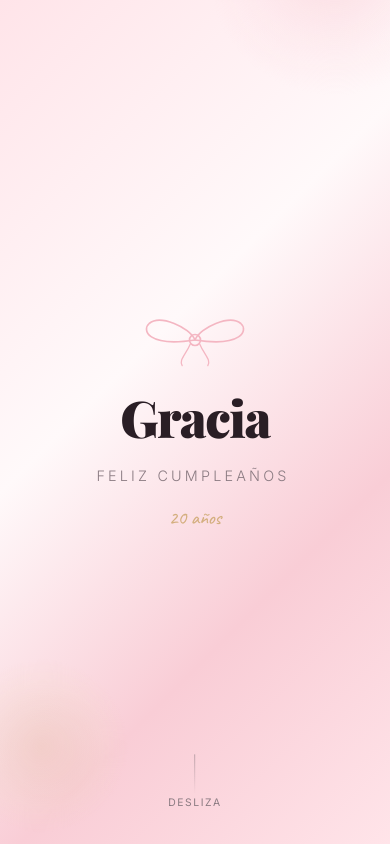
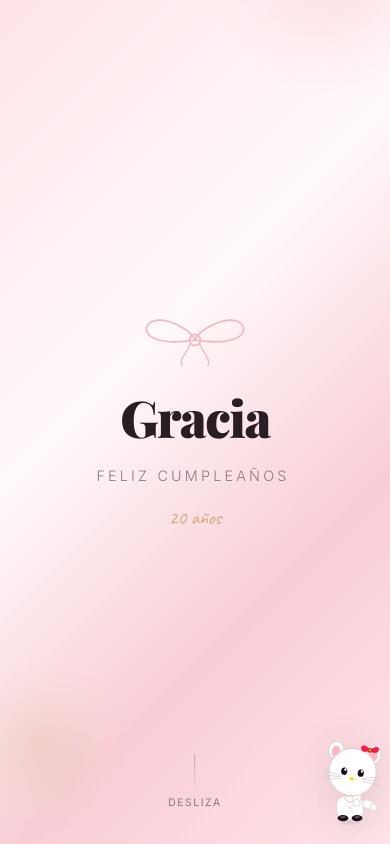
Before and after one commit to AldyJnx/hb, a website built with Vite: page index.html in a window 390 px wide. Shown: the top 844 px of the page. Built offline with nearby package versions, Linux system fonts and the light colour scheme; a web font is replaced by a local one.

Commit message:
Add Hello Kitty scroll companion with A-heart reveal
- New kitty-companion.js: faithful Hello Kitty SVG with bow on left ear,
  oval eyes, yellow nose, whiskers, no mouth, full body with dress
- Companion is fixed to bottom-right, floats with sine animation
- 6 scroll-triggered states (one per section):
    hero      -> waves right arm (looping)
    timeline  -> thinking pose: arm to chin, head tilted
    gallery   -> curious: head cocked, gentle side sway
    messages  -> arms wide open, happy head wobble
    wish      -> arms raised high, head pulses with excitement
    footer    -> arms up holding the heart, then heart fades in
- Footer reveal: red heart SVG with white triangle "A" (two diagonal
  legs + crossbar), scales in with back.out spring then gently pulses
- GSAP svgOrigin used for correct pivot points on each body part
- CSS: drop-shadow, delayed entrance animation, responsive sizing
  (108px desktop -> 64px mobile -> 52px on very small screens)

```diff
--- /dev/null
+++ b/src/components/kitty-companion.js
@@ -0,0 +1,319 @@
+// Hello Kitty fiel a la original: acompaña el scroll, reacciona a cada sección.
+// Al llegar al footer revela un corazón con la letra A en forma de triángulo.
+
+import { gsap } from 'gsap'
+import { ScrollTrigger } from 'gsap/ScrollTrigger'
+
+gsap.registerPlugin(ScrollTrigger)
+
+// ─── SVG: Hello Kitty ────────────────────────────────────────────────────────
+// Fiel a la original: lazo rojo en su oreja izquierda (derecha del viewer),
+// ojos ovalados separados, nariz amarilla, bigotes, sin boca (icónico).
+
+const KITTY_SVG = `
+<svg id="kitty-svg" viewBox="0 0 100 132" fill="none"
+     xmlns="http://www.w3.org/2000/svg" style="overflow:visible">
+
+  <!-- Sombra suave -->
+  <ellipse cx="50" cy="129" rx="16" ry="3.5" fill="rgba(42,30,37,0.07)"/>
+
+  <!-- ══ CUERPO / VESTIDO ══ -->
+  <g id="k-body">
+    <!-- Cuerpo principal -->
+    <rect x="29" y="88" width="42" height="36" rx="13"
+          fill="white" stroke="#E2D0D5" stroke-width="1.3"/>
+    <!-- Cuello/escote en V -->
+    <path d="M41,91 L50,98 L59,91"
+          stroke="#F4B6C2" stroke-width="1.3" fill="none" stroke-linecap="round"/>
+    <!-- Botón central -->
+    <circle cx="50" cy="106" r="2.2" fill="#F4B6C2" opacity="0.6"/>
+    <!-- Zapatillas negras -->
+    <ellipse cx="39" cy="122" rx="8.5" ry="4.8" fill="#1A1118"/>
+    <ellipse cx="61" cy="122" rx="8.5" ry="4.8" fill="#1A1118"/>
+    <!-- Brillo de zapatos -->
+    <ellipse cx="39" cy="120.5" rx="4.5" ry="1.8" fill="white" opacity="0.28"/>
+    <ellipse cx="61" cy="120.5" rx="4.5" ry="1.8" fill="white" opacity="0.28"/>
+  </g>
+
+  <!-- ══ BRAZO IZQUIERDO (viewer izq) ══ -->
+  <g id="k-arm-l">
+    <ellipse cx="21" cy="101" rx="10.5" ry="6.5"
+             fill="white" stroke="#E2D0D5" stroke-width="1.3"
+             transform="rotate(-22,21,101)"/>
+    <circle cx="13" cy="105" r="5.5"
+            fill="white" stroke="#E2D0D5" stroke-width="1.3"/>
+  </g>
+
+  <!-- ══ BRAZO DERECHO (viewer der – el que saluda) ══ -->
+  <g id="k-arm-r">
+    <ellipse cx="79" cy="101" rx="10.5" ry="6.5"
+             fill="white" stroke="#E2D0D5" stroke-width="1.3"
+             transform="rotate(22,79,101)"/>
+    <circle cx="87" cy="105" r="5.5"
+            fill="white" stroke="#E2D0D5" stroke-width="1.3"/>
+  </g>
+
+  <!-- ══ CABEZA ══ -->
+  <g id="k-head">
+
+    <!-- Oreja izquierda (viewer) -->
+    <ellipse cx="21" cy="19" rx="12" ry="14"
+             fill="white" stroke="#E2D0D5" stroke-width="1.5"/>
+    <ellipse cx="21" cy="21" rx="7"  ry="9"  fill="#FFB7C5"/>
+
+    <!-- Oreja derecha (viewer) – donde va el lazo -->
+    <ellipse cx="79" cy="19" rx="12" ry="14"
+             fill="white" stroke="#E2D0D5" stroke-width="1.5"/>
+    <ellipse cx="79" cy="21" rx="7"  ry="9"  fill="#FFB7C5"/>
+
+    <!-- Cabeza: círculo blanco grande -->
+    <circle cx="50" cy="50" r="37"
+            fill="white" stroke="#E2D0D5" stroke-width="1.6"/>
+
+    <!-- ══ LAZO ROJO en oreja izquierda de Kitty (derecha del viewer ≈ x=73) ══ -->
+    <!-- Ala izquierda del lazo -->
+    <path d="M73,13 C69,6 59,4 59,10 C59,17 68,18 73,13 Z" fill="#FF1744"/>
+    <!-- Ala derecha del lazo -->
+    <path d="M73,13 C77,6 87,4 87,10 C87,17 78,18 73,13 Z" fill="#FF1744"/>
+    <!-- Nudo central del lazo -->
+    <circle cx="73" cy="13" r="3.8" fill="#C62828"/>
+    <!-- Punto dorado del nudo -->
+    <circle cx="73" cy="13" r="1.6" fill="#FFD700"/>
+
+    <!-- ══ OJOS: dos óvalos negros bien separados ══ -->
+    <ellipse cx="37" cy="50" rx="4.8" ry="5.8" fill="#1A1118"/>
+    <circle  cx="38.6" cy="47.2" r="1.9" fill="white"/>
+    <ellipse cx="63" cy="50" rx="4.8" ry="5.8" fill="#1A1118"/>
+    <circle  cx="64.6" cy="47.2" r="1.9" fill="white"/>
+
+    <!-- ══ NARIZ: óvalo amarillo pequeño (sin boca – icónico) ══ -->
+    <ellipse cx="50" cy="60.5" rx="3.6" ry="2.3" fill="#FFD700"/>
+
+    <!-- ══ BIGOTES: 3 a cada lado ══ -->
+    <line x1="8"  y1="53" x2="33" y2="57.5" stroke="#D4C4CA" stroke-width="1" stroke-linecap="round"/>
+    <line x1="8"  y1="59" x2="33" y2="59.5" stroke="#D4C4CA" stroke-width="1" stroke-linecap="round"/>
+    <line x1="8"  y1="65" x2="33" y2="62.5" stroke="#D4C4CA" stroke-width="1" stroke-linecap="round"/>
+    <line x1="92" y1="53" x2="67" y2="57.5" stroke="#D4C4CA" stroke-width="1" stroke-linecap="round"/>
+    <line x1="92" y1="59" x2="67" y2="59.5" stroke="#D4C4CA" stroke-width="1" stroke-linecap="round"/>
+    <line x1="92" y1="65" x2="67" y2="62.5" stroke="#D4C4CA" stroke-width="1" stroke-linecap="round"/>
+
+  </g>
+</svg>`
+
+// ─── SVG: Corazón con "A" triangular ─────────────────────────────────────────
+// La A está trazada como triángulo de líneas blancas: dos piernas + travesaño.
+
+const HEART_A_SVG = `
+<svg id="heart-a-svg" viewBox="0 0 90 86" fill="none"
+     xmlns="http://www.w3.org/2000/svg">
+  <!-- Corazón -->
+  <path d="M45,77 C22,61 5,44 5,27 C5,16 13,7 23,7 C33,7 45,20 45,20
+           C45,20 57,7 67,7 C77,7 85,16 85,27 C85,44 68,61 45,77 Z"
+        fill="#FF1744" opacity="0.93"/>
+  <!-- Brillo sutil izquierdo arriba -->
+  <path d="M25,13 C19,17 15,24 15,32"
+        stroke="white" stroke-width="2.8" stroke-linecap="round" opacity="0.32"/>
+  <!-- Letra A como triángulo de líneas blancas -->
+  <g stroke="white" stroke-width="4" stroke-linecap="round" stroke-linejoin="round">
+    <!-- Pierna izquierda de la A -->
+    <line x1="45" y1="23" x2="28" y2="60"/>
+    <!-- Pierna derecha de la A -->
+    <line x1="45" y1="23" x2="62" y2="60"/>
+    <!-- Travesaño horizontal -->
+    <line x1="32.5" y1="46" x2="57.5" y2="46"/>
+  </g>
+</svg>`
+
+// ─── Estado de la máquina de animación ───────────────────────────────────────
+let currentState  = ''
+let stateTweens   = []
+
+// Pivotes en coordenadas SVG (para gsap svgOrigin)
+const O_ARM_R = '75 93'   // hombro brazo derecho (viewer)
+const O_ARM_L = '25 93'   // hombro brazo izquierdo (viewer)
+const O_HEAD  = '50 84'   // base cuello / cabeza
+
+// ─── Init ─────────────────────────────────────────────────────────────────────
+export function init() {
+  const wrapper = document.createElement('div')
+  wrapper.id = 'kitty-companion'
+  wrapper.setAttribute('aria-hidden', 'true')
+  wrapper.innerHTML = `
+    <div class="kitty-heart-wrap" id="kitty-heart-wrap">${HEART_A_SVG}</div>
+    <div class="kitty-svg-wrap"   id="kitty-svg-wrap"  >${KITTY_SVG}</div>
+  `
+  document.body.appendChild(wrapper)
+
+  // Estado inicial del corazón (oculto)
+  gsap.set('#kitty-heart-wrap', { opacity: 0, scale: 0, y: 16 })
+
+  requestAnimationFrame(() => {
+    startFloat()
+    setState('hero')
+    bindScrollStates()
+  })
+}
+
+// ─── Float: siempre activo ────────────────────────────────────────────────────
+function startFloat() {
+  gsap.to('#kitty-svg-wrap', {
+    y: -9,
+    duration: 1.7,
+    yoyo: true,
+    repeat: -1,
+    ease: 'sine.inOut',
+  })
+}
+
+// ─── Máquina de estados ───────────────────────────────────────────────────────
+function clearState() {
+  stateTweens.forEach(t => t.kill())
+  stateTweens = []
+  // Reset suave de brazos y cabeza, manteniendo el svgOrigin correcto
+  stateTweens.push(
+    gsap.to('#k-arm-r', { rotate: 0, x: 0, y: 0, svgOrigin: O_ARM_R, duration: 0.32, ease: 'power2.out' }),
+    gsap.to('#k-arm-l', { rotate: 0, x: 0, y: 0, svgOrigin: O_ARM_L, duration: 0.32, ease: 'power2.out' }),
+    gsap.to('#k-head',  { rotate: 0, x: 0, y: 0, scale: 1, svgOrigin: O_HEAD,  duration: 0.32, ease: 'power2.out' }),
+    gsap.to('#kitty-svg-wrap', { x: 0, duration: 0.32, ease: 'power2.out' }),
+  )
+}
+
+function setState(name) {
+  if (name === currentState) return
+  currentState = name
+  clearState()
+  setTimeout(() => applyState(name), 340)
+}
+
+function applyState(name) {
+  switch (name) {
+    case 'hero':     stateHero();     break
+    case 'timeline': stateTimeline(); break
+    case 'gallery':  stateGallery();  break
+    case 'messages': stateMessages(); break
+    case 'wish':     stateWish();     break
+    case 'footer':   stateFooter();   break
+  }
+}
+
+// ─── Estados por sección ─────────────────────────────────────────────────────
+
+function stateHero() {
+  // Saluda con el brazo derecho
+  const tl = gsap.timeline({ repeat: -1, repeatDelay: 1.4 })
+  tl.to('#k-arm-r', { rotate: -68, svgOrigin: O_ARM_R, duration: 0.42, ease: 'back.out(1.4)' })
+    .to('#k-arm-r', { rotate: -28, svgOrigin: O_ARM_R, duration: 0.28, ease: 'power2.in' })
+    .to('#k-arm-r', { rotate: -68, svgOrigin: O_ARM_R, duration: 0.28, ease: 'power2.out' })
+    .to('#k-arm-r', { rotate:   0, svgOrigin: O_ARM_R, duration: 0.45, ease: 'back.out(1)' })
+  stateTweens.push(tl)
+}
+
+function stateTimeline() {
+  // Pensativa: mano al mentón, cabeza inclinada
+  stateTweens.push(
+    gsap.to('#k-arm-l', {
+      rotate: -58, x: 11, y: -15,
+      svgOrigin: O_ARM_L, duration: 0.7, ease: 'back.out(1.5)',
+    }),
+    gsap.to('#k-head', {
+      rotate: 11, svgOrigin: O_HEAD, duration: 0.7, ease: 'back.out(1.3)',
+    }),
+    // Cabeza balancea lentamente
+    gsap.to('#k-head', {
+      rotate: 7, svgOrigin: O_HEAD,
+      duration: 2.2, yoyo: true, repeat: -1, ease: 'sine.inOut', delay: 0.8,
+    }),
+  )
+}
+
+function stateGallery() {
+  // Curiosa: cabeza ladeada, ligero balanceo
+  stateTweens.push(
+    gsap.to('#k-head', {
+      rotate: -13, svgOrigin: O_HEAD, duration: 0.6, ease: 'back.out(1.6)',
+    }),
+    gsap.to('#k-arm-r', {
+      rotate: -15, svgOrigin: O_ARM_R, duration: 0.6, ease: 'back.out(1.2)',
+    }),
+    gsap.to('#kitty-svg-wrap', {
+      x: 4, duration: 2.4, yoyo: true, repeat: -1, ease: 'sine.inOut',
+    }),
+  )
+}
+
+function stateMessages() {
+  // Brazos abiertos, feliz, corazón con las manos
+  stateTweens.push(
+    gsap.to('#k-arm-l', {
+      rotate: 50, svgOrigin: O_ARM_L, duration: 0.6, ease: 'back.out(2)',
+    }),
+    gsap.to('#k-arm-r', {
+      rotate: -50, svgOrigin: O_ARM_R, duration: 0.6, ease: 'back.out(2)',
+    }),
+    // Pequeño bamboleo de la cabeza
+    gsap.to('#k-head', {
+      rotate: 6, svgOrigin: O_HEAD,
+      duration: 1.6, yoyo: true, repeat: -1, ease: 'sine.inOut',
+    }),
+  )
+}
+
+function stateWish() {
+  // Brazos en alto, emocionada, cabeza pulsa
+  stateTweens.push(
+    gsap.to('#k-arm-l', {
+      rotate: 80, y: -12, svgOrigin: O_ARM_L, duration: 0.55, ease: 'back.out(2.2)',
+    }),
+    gsap.to('#k-arm-r', {
+      rotate: -80, y: -12, svgOrigin: O_ARM_R, duration: 0.55, ease: 'back.out(2.2)',
+    }),
+    gsap.to('#k-head', {
+      scale: 1.07, svgOrigin: '50 50',
+      duration: 0.75, yoyo: true, repeat: -1, ease: 'sine.inOut',
+    }),
+  )
+}
+
+function stateFooter() {
+  // Kitty sostiene el corazón con las dos manos en alto
+  const t1 = gsap.to('#k-arm-l', {
+    rotate: 70, y: -22, svgOrigin: O_ARM_L, duration: 0.85, ease: 'back.out(1.7)',
+  })
+  const t2 = gsap.to('#k-arm-r', {
+    rotate: -70, y: -22, svgOrigin: O_ARM_R, duration: 0.85, ease: 'back.out(1.7)',
+  })
+
+  // Revelar el corazón con A
+  const heartTl = gsap.timeline({ delay: 0.55 })
+  heartTl
+    .to('#kitty-heart-wrap', {
+      opacity: 1, scale: 1, y: 0,
+      duration: 0.75, ease: 'back.out(2)',
+    })
+    .to('#heart-a-svg', {
+      scale: 1.09, duration: 0.85, yoyo: true, repeat: -1, ease: 'sine.inOut',
+    }, '+=0.25')
+
+  stateTweens.push(t1, t2, heartTl)
+}
+
+// ─── Bind de estados a las secciones con ScrollTrigger ────────────────────────
+function bindScrollStates() {
+  const sections = [
+    { trigger: '#hero',     state: 'hero'     },
+    { trigger: '#timeline', state: 'timeline' },
+    { trigger: '#gallery',  state: 'gallery'  },
+    { trigger: '#messages', state: 'messages' },
+    { trigger: '#wish',     state: 'wish'     },
+    { trigger: '#footer',   state: 'footer'   },
+  ]
+
+  sections.forEach(({ trigger, state }) => {
+    ScrollTrigger.create({
+      trigger,
+      start:       'top 58%',
+      onEnter:     () => setState(state),
+      onEnterBack: () => setState(state),
+    })
+  })
+}
--- a/src/main.js
+++ b/src/main.js
@@ -25,6 +25,7 @@ import { init as initGallery }   from './components/gallery.js'
 import { init as initMessages }  from './components/messages-section.js'
 import { init as initWish }      from './components/wish.js'
 import { init as initFooter }    from './components/footer.js'
+import { init as initKitty }     from './components/kitty-companion.js'
 
 // Scripts de comportamiento
 import { init as initIntro }         from './scripts/intro.js'
@@ -36,9 +37,10 @@ import { init as initCursor }        from './scripts/cursor.js'
 
 // ─── Bootstrap ───────────────────────────────────────────────────────────────
 
-// 1. Cursor y partículas: inmediato
+// 1. Cursor, partículas y companion
 initCursor()
 initParticles()
+initKitty()
 
 // 2. Componentes de contenido: construyen el DOM antes de animar
 initGallery()
--- a/src/styles/sections.css
+++ b/src/styles/sections.css
@@ -897,3 +897,71 @@ body {
   .section-gallery { padding: var(--space-32) var(--space-8); }
   .section-messages { padding: var(--space-32) var(--space-8); }
 }
+
+/* ═══════════════════════════════════════════════════════════════
+   HELLO KITTY COMPANION
+═══════════════════════════════════════════════════════════════ */
+
+#kitty-companion {
+  position: fixed;
+  right: clamp(10px, 2.5vw, 22px);
+  bottom: clamp(14px, 3.5vh, 32px);
+  z-index: 50;
+  pointer-events: none;
+  display: flex;
+  flex-direction: column;
+  align-items: center;
+  gap: 4px;
+  /* Entrada suave al cargar */
+  opacity: 0;
+  animation: kitty-enter 0.9s 2.8s cubic-bezier(0.16,1,0.3,1) forwards;
+}
+
+@keyframes kitty-enter {
+  from { opacity: 0; transform: translateY(20px); }
+  to   { opacity: 1; transform: translateY(0);    }
+}
+
+/* Corazón (encima de Kitty) */
+.kitty-heart-wrap {
+  width: clamp(48px, 6.5vw, 74px);
+  transform-origin: center bottom;
+}
+
+.kitty-heart-wrap svg {
+  width: 100%;
+  height: auto;
+  filter: drop-shadow(0 4px 12px rgba(255,23,68,0.35));
+}
+
+/* Wrapper del SVG de Kitty */
+.kitty-svg-wrap {
+  width: clamp(68px, 9vw, 108px);
+}
+
+.kitty-svg-wrap svg {
+  width: 100%;
+  height: auto;
+  overflow: visible;
+  /* Sombra suave para separar del fondo */
+  filter: drop-shadow(0 6px 18px rgba(42,30,37,0.12));
+}
+
+/* Mobile: algo más pequeño y semi-transparente para no tapar contenido */
+@media (max-width: 640px) {
+  #kitty-companion {
+    right: 8px;
+    bottom: 12px;
+    opacity: 0;
+    animation: kitty-enter 0.9s 2.8s cubic-bezier(0.16,1,0.3,1) forwards;
+  }
+
+  .kitty-svg-wrap  { width: 64px; }
+  .kitty-heart-wrap { width: 44px; }
+}
+
+/* Pantallas muy pequeñas: reducir más */
+@media (max-width: 360px) {
+  .kitty-svg-wrap  { width: 52px; }
+  .kitty-heart-wrap { width: 38px; }
+}
```
